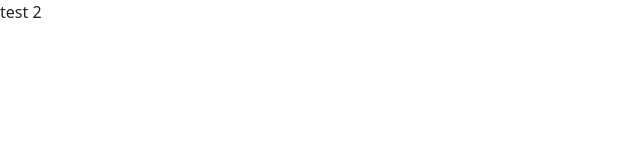
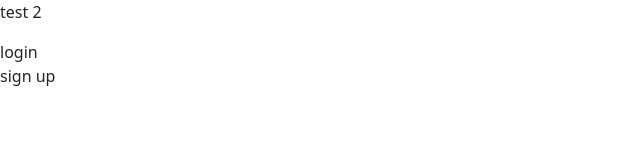
Before and after one commit to jantoy052003/gitTutorial, a plain HTML site: page index.html in a window 1280 px wide. Shown: the whole page, without its empty margins (0-640 px from the left). Drawn offline with Linux system fonts and the light colour scheme.

Commit message:
Added login and signup functions

```diff
--- a/index.html
+++ b/index.html
@@ -10,6 +10,8 @@
   </head>
   <body>
     <p>test 2</p>
+    <div>login</div>
+    <div>sign up</div>
     <script src="./js/bootstrap.bundle.js"></script>
     <script src="./js/main.js"></script>
   </body>
```
